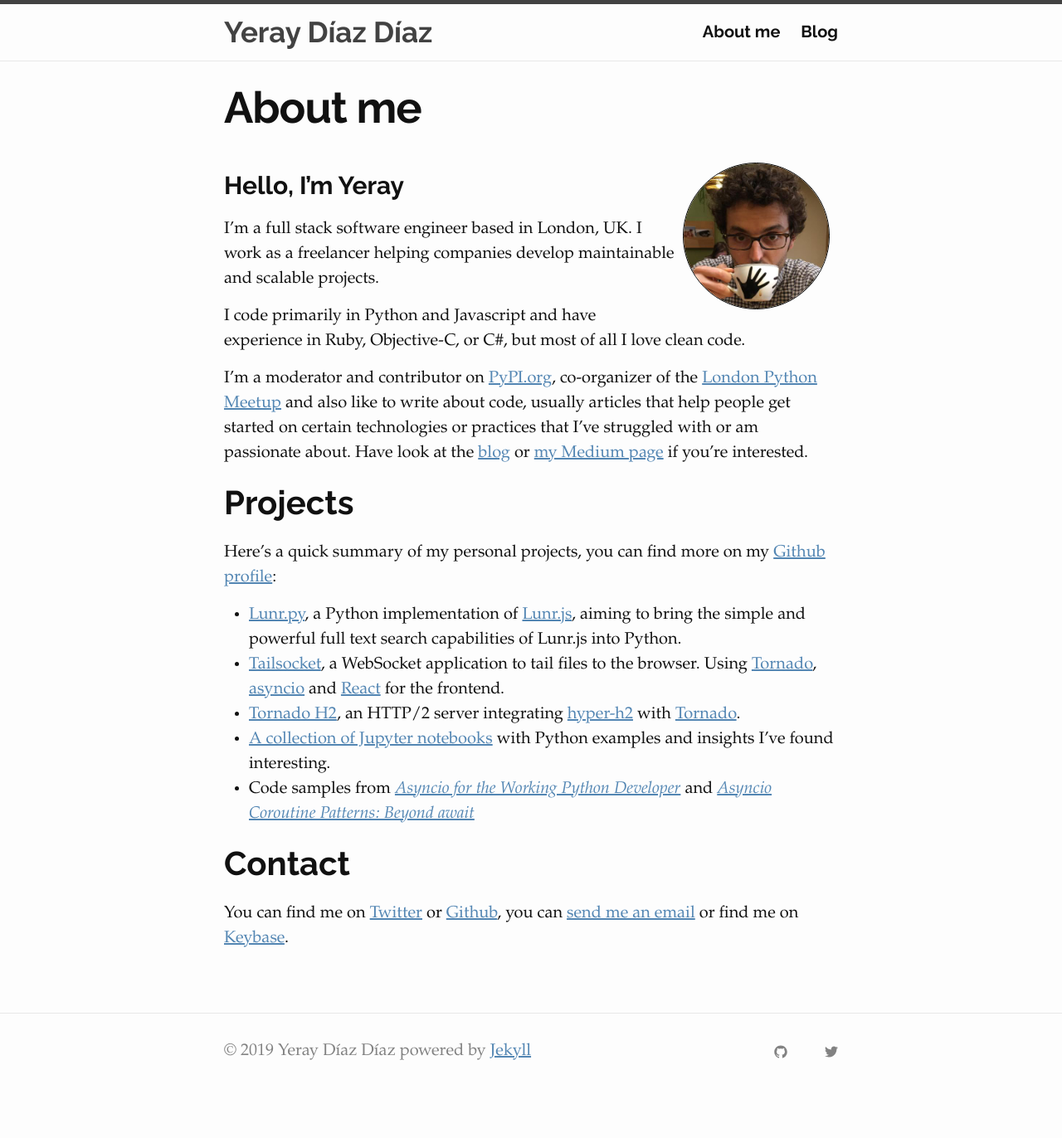
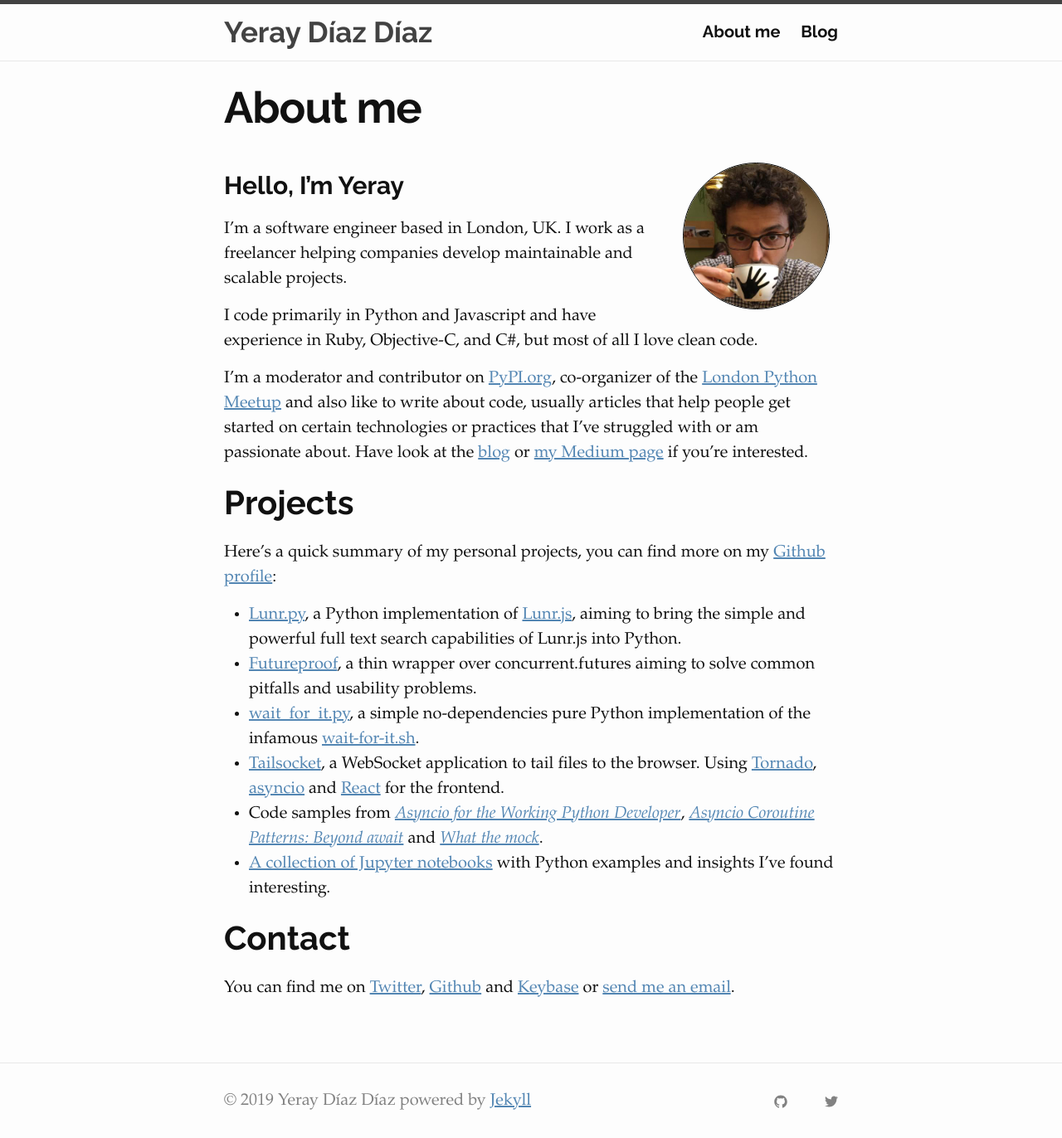
Before and after one commit to yeraydiazdiaz/yeraydiazdiaz.github.io, a Jekyll site: the page built from about.md, in a window 1280 px wide. Shown: the whole page at 83% size. Built offline with Jekyll 4.4.1, drawn with Linux system fonts in a browser that asks for light colours; before the commit the page ends 1312 px from its top, so only the background shows below that.

Commit message:
Update about page.

```diff
--- a/about.md
+++ b/about.md
@@ -9,9 +9,9 @@ permalink: /about/
 
 # Hello, I'm Yeray
 
-I'm a full stack software engineer based in London, UK. I work as a freelancer helping companies develop maintainable and scalable projects.
+I'm a software engineer based in London, UK. I work as a freelancer helping companies develop maintainable and scalable projects.
 
-I code primarily in Python and Javascript and have experience in Ruby, Objective-C, or C#, but most of all I love clean code.
+I code primarily in Python and Javascript and have experience in Ruby, Objective-C, and C#, but most of all I love clean code.
 
 I'm a moderator and contributor on [PyPI.org](https://pypi.org), co-organizer of the [London Python Meetup](https://www.meetup.com/LondonPython/) and also like to write about code, usually articles that help people get started on certain technologies or practices that I've struggled with or am passionate about. Have look at the [blog](/) or [my Medium page](https://medium.com/@yeraydiazdiaz/) if you're interested.
 
@@ -20,14 +20,15 @@ I'm a moderator and contributor on [PyPI.org](https://pypi.org), co-organizer of
 Here's a quick summary of my personal projects, you can find more on my [Github profile][github]:
 
 - [Lunr.py](https://readthedocs.org/projects/lunr/), a Python implementation of [Lunr.js](https://lunrjs.com/), aiming to bring the simple and powerful full text search capabilities of Lunr.js into Python.
+- [Futureproof](https://github.com/yeraydiazdiaz/futureproof), a thin wrapper over concurrent.futures aiming to solve common pitfalls and usability problems.
+- [wait_for_it.py](https://github.com/yeraydiazdiaz/wait_for_it.py), a simple no-dependencies pure Python implementation of the infamous [wait-for-it.sh](https://github.com/vishnubob/wait-for-it).
 - [Tailsocket](https://github.com/yeraydiazdiaz/tailsocket), a WebSocket application to tail files to the browser. Using [Tornado](http://tornadoweb.org/), [asyncio](https://docs.python.org/3/library/asyncio.html) and [React](https://facebook.github.io/react/) for the frontend.
-- [Tornado H2](https://github.com/yeraydiazdiaz/tornado_h2), an HTTP/2 server integrating [hyper-h2](https://python-hyper.org/h2/en/stable/) with [Tornado](http://tornadoweb.org/).
+- Code samples from [*Asyncio for the Working Python Developer*](https://github.com/yeraydiazdiaz/asyncio-ftwpd), [*Asyncio Coroutine Patterns: Beyond await*](https://github.com/yeraydiazdiaz/asyncio-coroutine-patterns) and [*What the mock*](https://github.com/yeraydiazdiaz/wtmock/).
 - [A collection of Jupyter notebooks](https://github.com/yeraydiazdiaz/notebooks) with Python examples and insights I've found interesting.
-- Code samples from [*Asyncio for the Working Python Developer*](https://github.com/yeraydiazdiaz/asyncio-ftwpd) and [*Asyncio Coroutine Patterns: Beyond await*](https://github.com/yeraydiazdiaz/asyncio-coroutine-patterns)
 
 ## Contact
 
-You can find me on [Twitter][twitter] or [Github][github], you can [send me an email](mailto:{{ site.email }}) or find me on [Keybase](https://keybase.io/yeray).
+You can find me on [Twitter][twitter], [Github][github] and [Keybase](https://keybase.io/yeray) or [send me an email](mailto:{{ site.email }}).
 
 [twitter]: https://twitter.com/{{ site.twitter_username }}
 [github]: https://github.com/{{ site.github_username }}
```
